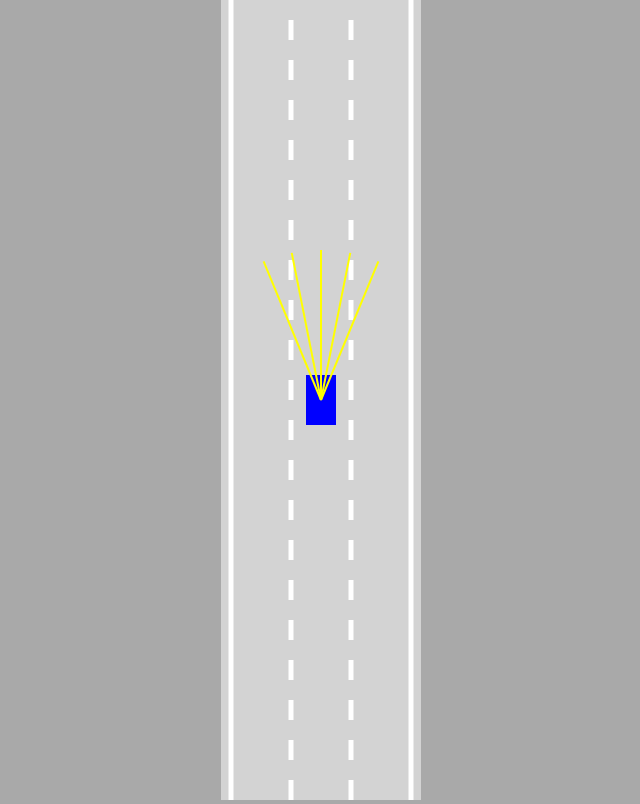
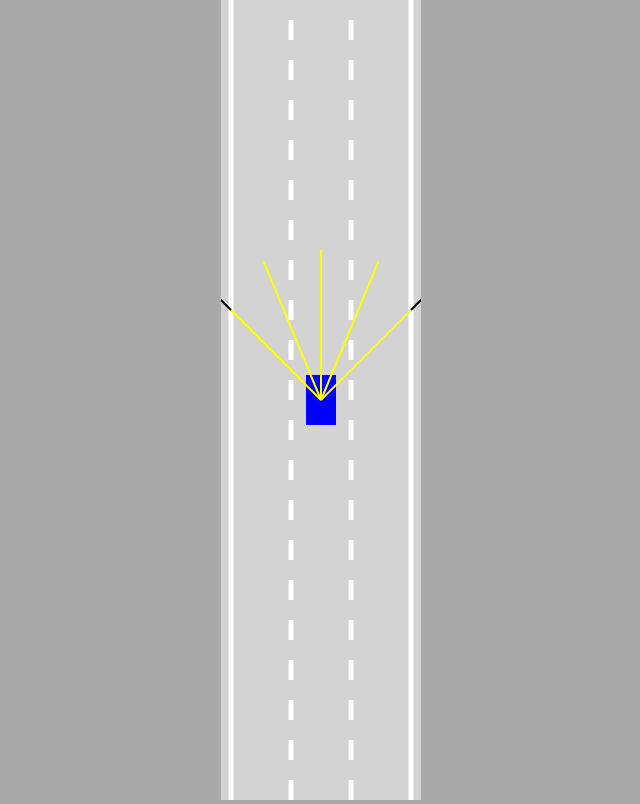
Before and after one commit to eric88525/self-driving-car, a plain HTML site: page index.html in a window 1280 px wide. Shown: the whole page, without its empty margins (319-959 px from the left). Drawn offline with Linux system fonts and the light colour scheme.

Commit message:
Add neuralnetwork

```diff
--- a/car.js
+++ b/car.js
@@ -12,8 +12,12 @@ class Car {
         this.angle = 0;
         this.damage = false;
 
-        if (controlType != "DUMMY")
+        this.useBrain = controlType == "AI";
+
+        if (controlType != "DUMMY"){
             this.sensor = new Sensor(this);
+            this.brain = new NeuralNetwork([this.sensor.rayCount, 6, 4]);
+        }
 
         this.controls = new Controls(controlType);
     }
@@ -24,8 +28,22 @@ class Car {
             this.polygon = this.#createPolygon();
             this.damage = this.#assessDamage(roadBorders, traffic);
         }
-        if (this.sensor)
+        if (this.sensor){
             this.sensor.update(roadBorders, traffic);
+            // The signal will be stronger if the sensor detects an object is closer to the car
+            const offsets=this.sensor.readings.map(
+                s=>s==null?0:1-s.offset
+            );
+            const outputs = NeuralNetwork.feedForward(offsets, this.brain);
+            //console.log(outputs);
+
+            if(this.useBrain){
+                this.controls.forward=outputs[0];
+                this.controls.left=outputs[1];
+                this.controls.right=outputs[2];
+                this.controls.reverse=outputs[3];
+            }
+        }
 
     }
     // detect collision with roadBorders and traffic
--- a/index.html
+++ b/index.html
@@ -7,6 +7,7 @@
 
 <body>
   <canvas id="myCanvas"> </canvas>
+  <script src="network.js"></script>
   <script src="sensor.js"></script>
   <script src="utils.js"></script>
   <script src="road.js"></script>
--- a/main.js
+++ b/main.js
@@ -7,7 +7,7 @@ const ctx = canvas.getContext("2d");
 
 // objects
 const road = new Road(canvas.width / 2, canvas.width*0.9);
-const car = new Car(road.getLaneCenter(1), 100, 30, 50, "KEYS", 3);
+const car = new Car(road.getLaneCenter(1), 100, 30, 50, "AI", 3);
 
 const traffic = [
     new Car(road.getLaneCenter(1), -100, 30, 50, "DUMMY", 2)
--- /dev/null
+++ b/network.js
@@ -0,0 +1,74 @@
+class NeuralNetwork {
+    constructor(neuronCounts) {
+        this.levels = [];
+        for (let i = 0; i < neuronCounts.length - 1; i++) {
+            this.levels.push(new Level(
+                neuronCounts[i], neuronCounts[i + 1]
+            ));
+        }
+    }
+
+    static feedForward(inputs, network) {
+        let outputs = Level.feedForward(
+            inputs, network.levels[0]
+        );
+        // pass outputs to next level
+        for (let i = 1; i < network.levels.length; i++) {
+            outputs = Level.feedForward(
+                outputs, network.levels[i]
+            );
+        }
+        return outputs;
+    }
+}
+
+
+class Level {
+    constructor(inputCount, outputCount) {
+        // x
+        this.inputs = new Array(inputCount);
+        // y = wx + b
+        this.outputs = new Array(outputCount);
+        // b
+        this.biases = new Array(outputCount);
+        // w
+        this.weights = [];
+
+        for (let i = 0; i < inputCount; i++) {
+            this.weights[i] = new Array(outputCount);
+        }
+
+        Level.#randomize(this);
+    }
+
+    static #randomize(level) {
+        for(let i=0;i<level.inputs.length;i++) {
+            for (let j = 0; j < level.outputs.length; j++) {
+                level.weights[i][j] = Math.random() * 2 - 1;
+            }
+        }
+
+        for (let i = 0; i < level.biases.length; i++)
+            level.biases[i] = Math.random() * 2 - 1;
+    }
+
+    static feedForward(inputs, level) {
+
+        for (let i = 0; i < level.inputs.length; i++)
+            level.inputs[i] = inputs[i];
+
+        for (let i = 0; i < level.outputs.length; i++) {
+            let sum = 0;
+            // wx
+            for (let j = 0; j < level.inputs.length; j++)
+                sum += level.inputs[j] * level.weights[j][i];
+
+            if (sum > level.biases[i]) {
+                level.outputs[i] = 1;
+            } else {
+                level.outputs[i] = 0;
+            }
+        }
+        return level.outputs;
+    }
+}
--- a/sensor.js
+++ b/sensor.js
@@ -3,7 +3,7 @@ class Sensor {
         this.car = car;
         this.rayCount = 5;
         this.rayLength = 150;
-        this.raySpread = Math.PI / 4;
+        this.raySpread = Math.PI / 2;
         this.rays = [];
         // telling if there's a border there or not
         // and how far is now
@@ -33,9 +33,9 @@ class Sensor {
                 ray[1],
                 roadBorders[i][0],
                 roadBorders[i][1]);
-            if (touch) {
+
+            if (touch)
                 touches.push(touch);
-            }
         }
 
         for (let i = 0; i < traffic.length; i++) {
```
